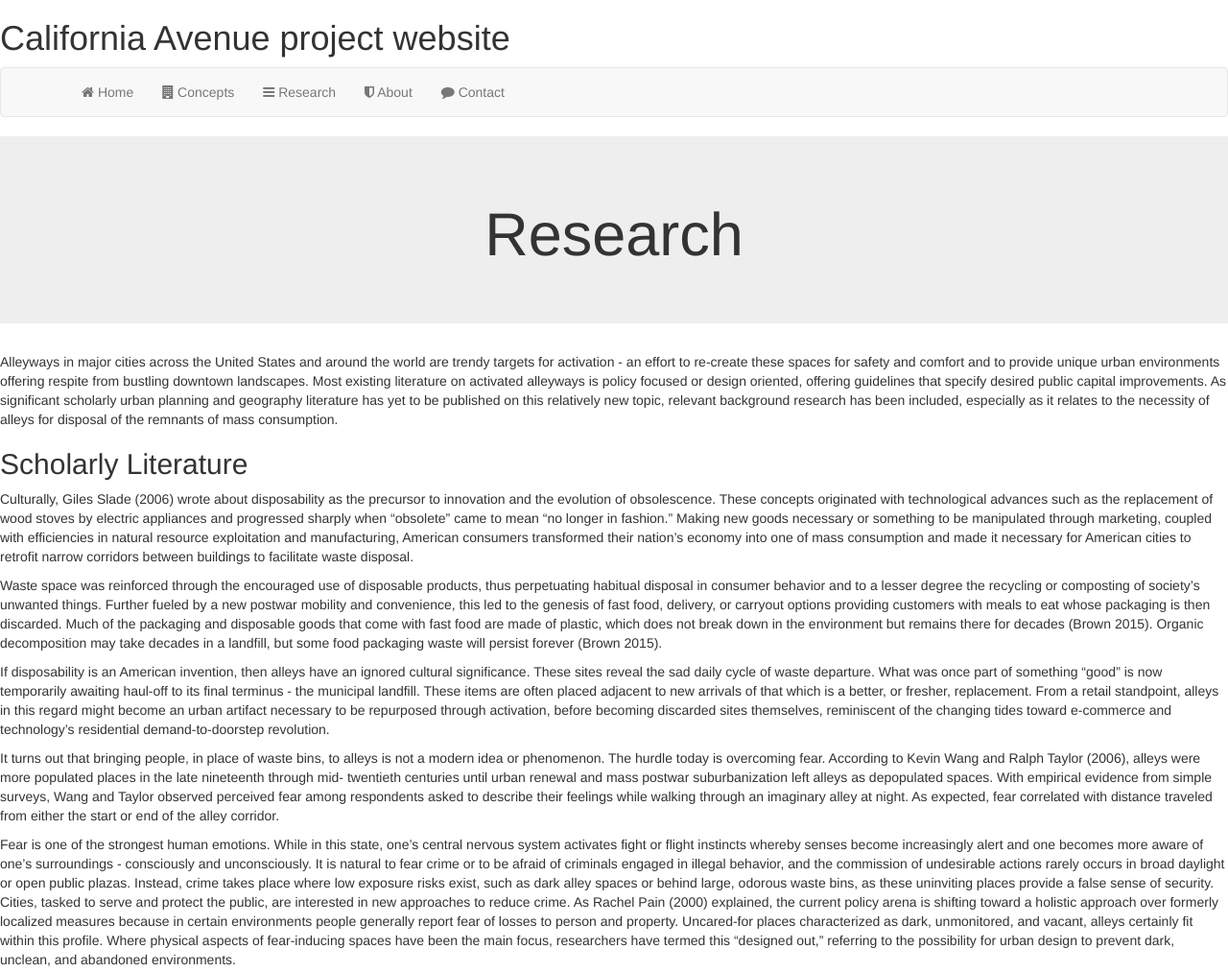
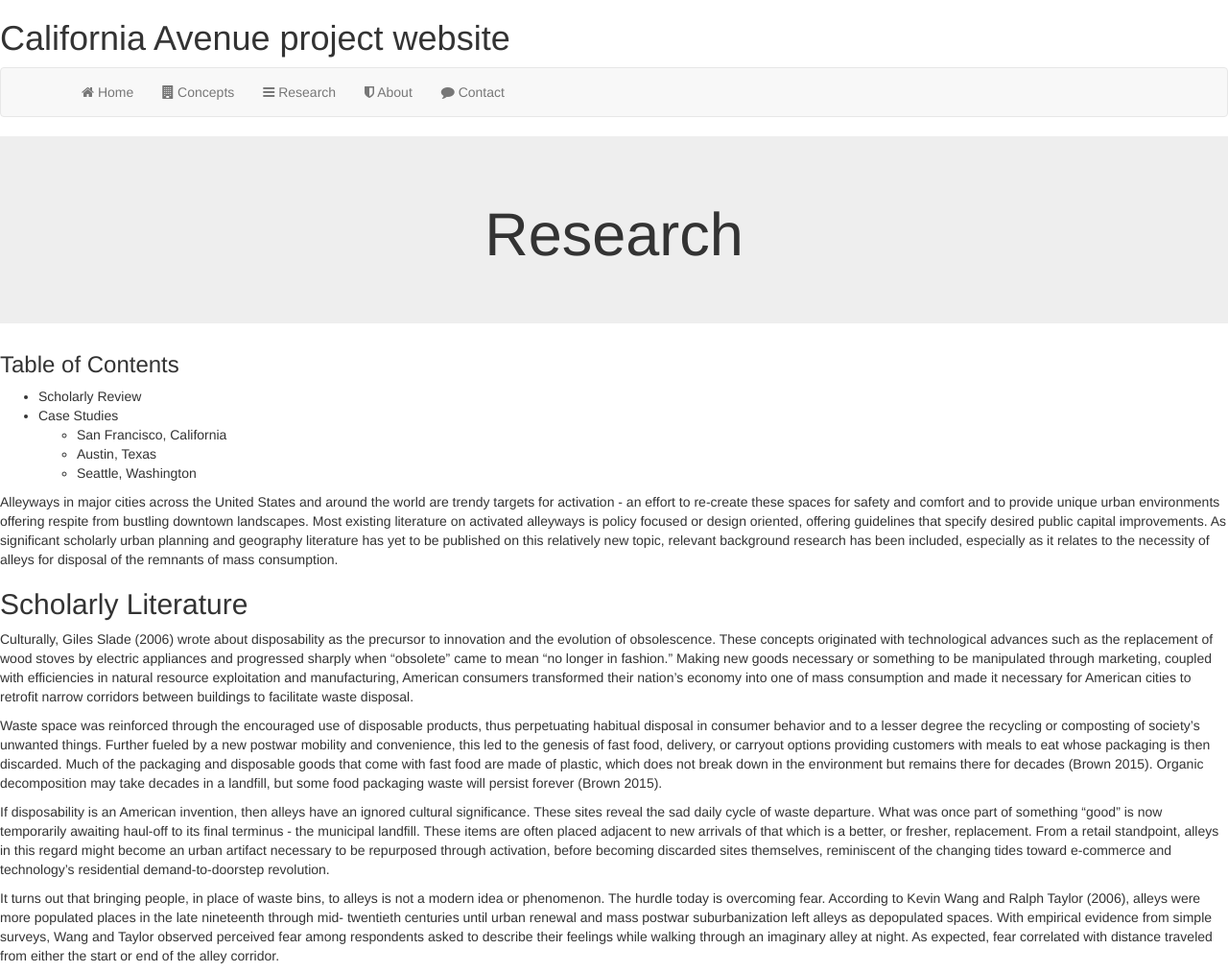
Before and after one commit to annenyquist/calave, a plain HTML site: page public/index.html at #!/research in a window 1280 px wide. Shown: the top 1013 px of the page at 96% size. Drawn offline with nearby package versions, Linux system fonts and the light colour scheme; some packages are replaced by stand-ins of ours.

Commit message:
Added table of contents

```diff
--- a/public/pages/research.html
+++ b/public/pages/research.html
@@ -2,7 +2,32 @@
     <h1>Research</h1>
 </div>
 
+<div>
+  <h3>
+    Table of Contents
+  </h3>
+<ul>
+  <li>
+    Scholarly Review
+  </li>
+  <li>
+    Case Studies
+    <ul>
+      <li>
+        San Francisco, California
+      </li>
+      <li>
+        Austin, Texas
+      </li>
+      <li>
+        Seattle, Washington
+      </li>
+    </ul>
+  </li>
+</ul>
+</div>
 
+<div>
 <p>
 Alleyways in major cities across the United States and around the world are trendy targets for activation - an effort to re-create these spaces for safety and comfort and to provide unique urban environments offering respite from bustling downtown landscapes. Most existing literature on activated alleyways is policy focused or design oriented, offering guidelines that specify desired public capital improvements. As significant scholarly urban planning and geography literature has yet to be published on this relatively new topic, relevant background research has been included, especially as it relates to the necessity of alleys for disposal of the remnants of mass consumption.
 </p>
@@ -100,3 +125,4 @@ Research entailed classification of alleys according to land use (high- or low-d
 <p>
 Fialko and Hampton (2010) outlined three approaches to actual alley renovation. First, simple renovation does not require much, if any, professional assistance or budget – entailing only additional lighting, cleanup, and welcoming art/ists. Second, contractual work is necessary for a moderate renovation, including buildings and material changes such as adding permeable pavement, opening buildings to cafes, new seating, and possible event space. Third, substantial renovation is a complete alley redevelopment, including pollution prevention through water-filtering drainage swales to minimize runoff, adding shops, and naming the alley. By assigning place names, an identity is born within the community. This, along with lighting, furniture, permeable paving, facades, canopies, greenery, and signage, creates a place of interest. In addition, making the best use of the maritime climate means substantial rain gardens, flood-friendly hydrophytic vegetation, and fruits/vegetables to purposely attract wildlife, all strengthening the local ecosystem. Success in Seattle can be measured by the desired outcomes - increased walkability and quantified new businesses.
 </p>
+</div>
```
